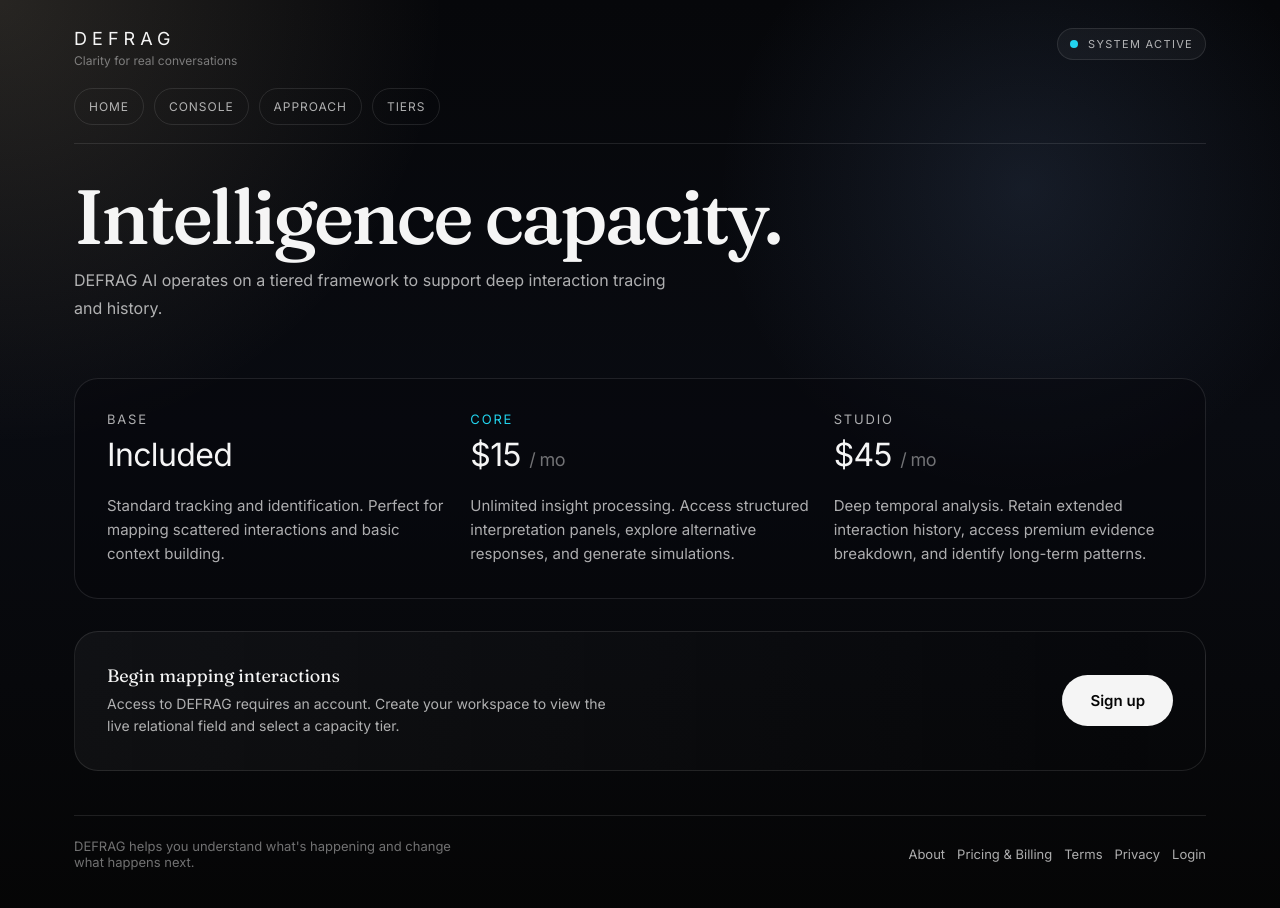
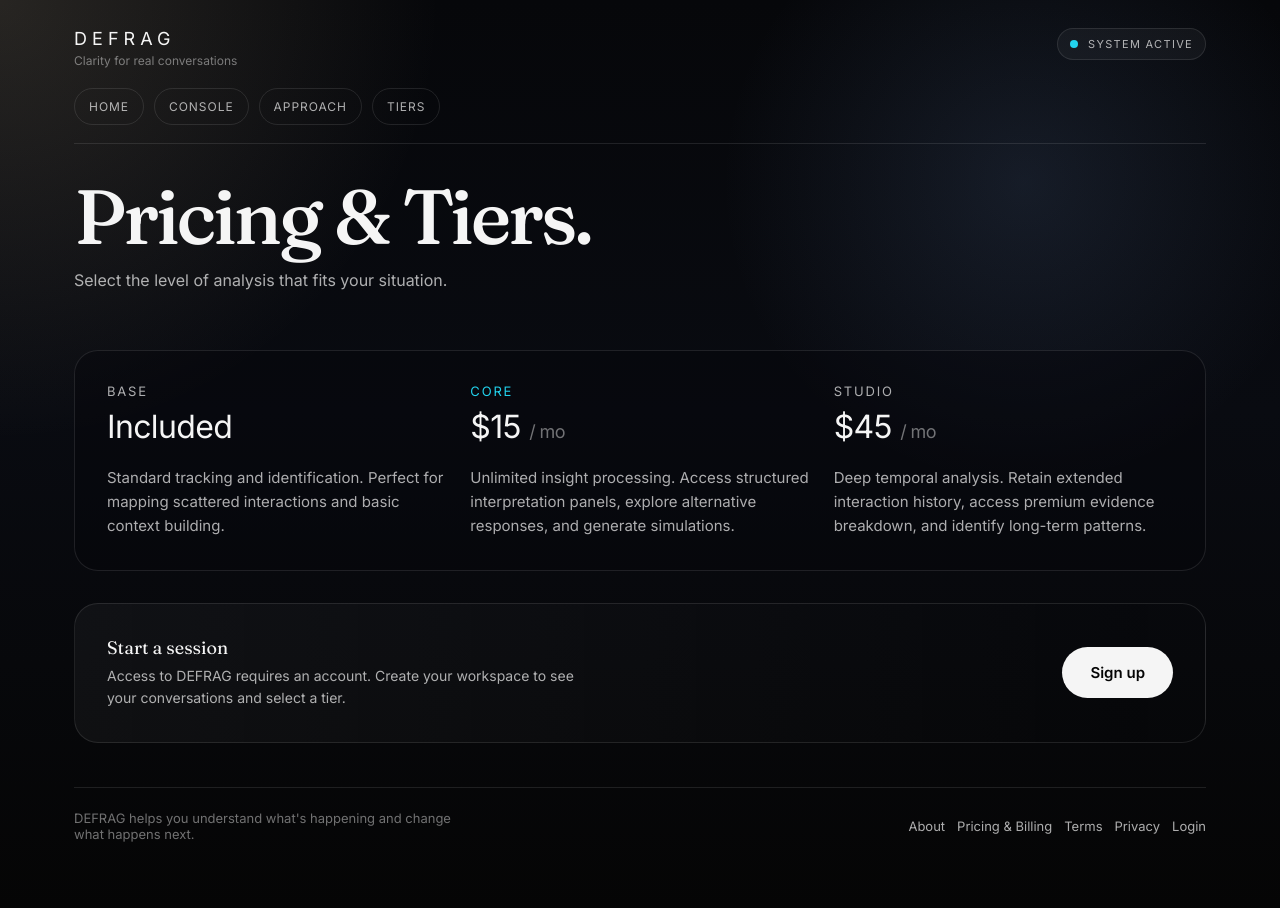
Before and after one commit to chadjameso93-netizen/defragsrelationalswap, a Next.js app in the folder apps/web/: page /pricing in a window 1280 px wide. Shown: the top 908 px of the page. Built offline with nearby package versions, Linux system fonts and the light colour scheme.

Commit message:
fix(web): final scrub of forbidden terminology and verified visual polish

```diff
--- a/apps/web/src/app/account/billing/page.tsx
+++ b/apps/web/src/app/account/billing/page.tsx
@@ -15,7 +15,7 @@ export default async function BillingPage() {
       >
          <div style={{ marginTop: 24, padding: 32, border: "1px solid var(--color-border)", borderRadius: "var(--radius-lg)", background: "rgba(6, 7, 10, 0.4)", backdropFilter: "blur(20px)" }}>
            <h3 style={{ margin: 0, fontSize: 18, fontWeight: 400, color: "var(--color-text-primary)" }}>Begin mapping interactions</h3>
-           <p style={{ margin: "6px 0 16px 0", fontSize: 14, color: "var(--color-text-secondary)", lineHeight: 1.6 }}>Access to DEFRAG requires an account. Create your workspace to view the live relational field and select a capacity tier.</p>
+           <p style={{ margin: "6px 0 16px 0", fontSize: 14, color: "var(--color-text-secondary)", lineHeight: 1.6 }}>Access to DEFRAG requires an account. Create your workspace to see your conversations and select a capacity tier.</p>
            <a href="/login" style={{ display: "inline-block", padding: "14px 28px", borderRadius: "100px", background: "var(--color-text-primary)", color: "var(--color-bg)", textDecoration: "none", fontWeight: 600 }}>Sign in</a>
          </div>
       </AppShell>
--- a/apps/web/src/app/pricing/page.tsx
+++ b/apps/web/src/app/pricing/page.tsx
@@ -5,8 +5,8 @@ export default function PublicPricingPage() {
   return (
     <AppShell
       eyebrow=""
-      title="Intelligence capacity."
-      description="DEFRAG AI operates on a tiered framework to support deep interaction tracing and history."
+      title="Pricing & Tiers."
+      description="Select the level of analysis that fits your situation."
     >
       <div
         className="premium-fade-up"
@@ -71,9 +71,9 @@ export default function PublicPricingPage() {
           }}
         >
           <div>
-            <h3 style={{ margin: 0, fontSize: 18, fontWeight: 400, color: "var(--color-text-primary)" }}>Begin mapping interactions</h3>
+            <h3 style={{ margin: 0, fontSize: 18, fontWeight: 400, color: "var(--color-text-primary)" }}>Start a session</h3>
             <p style={{ margin: "6px 0 0 0", fontSize: 14, color: "var(--color-text-secondary)", lineHeight: 1.6, maxWidth: 500 }}>
-              Access to DEFRAG requires an account. Create your workspace to view the live relational field and select a capacity tier.
+              Access to DEFRAG requires an account. Create your workspace to see your conversations and select a tier.
             </p>
           </div>
           <Link
```
